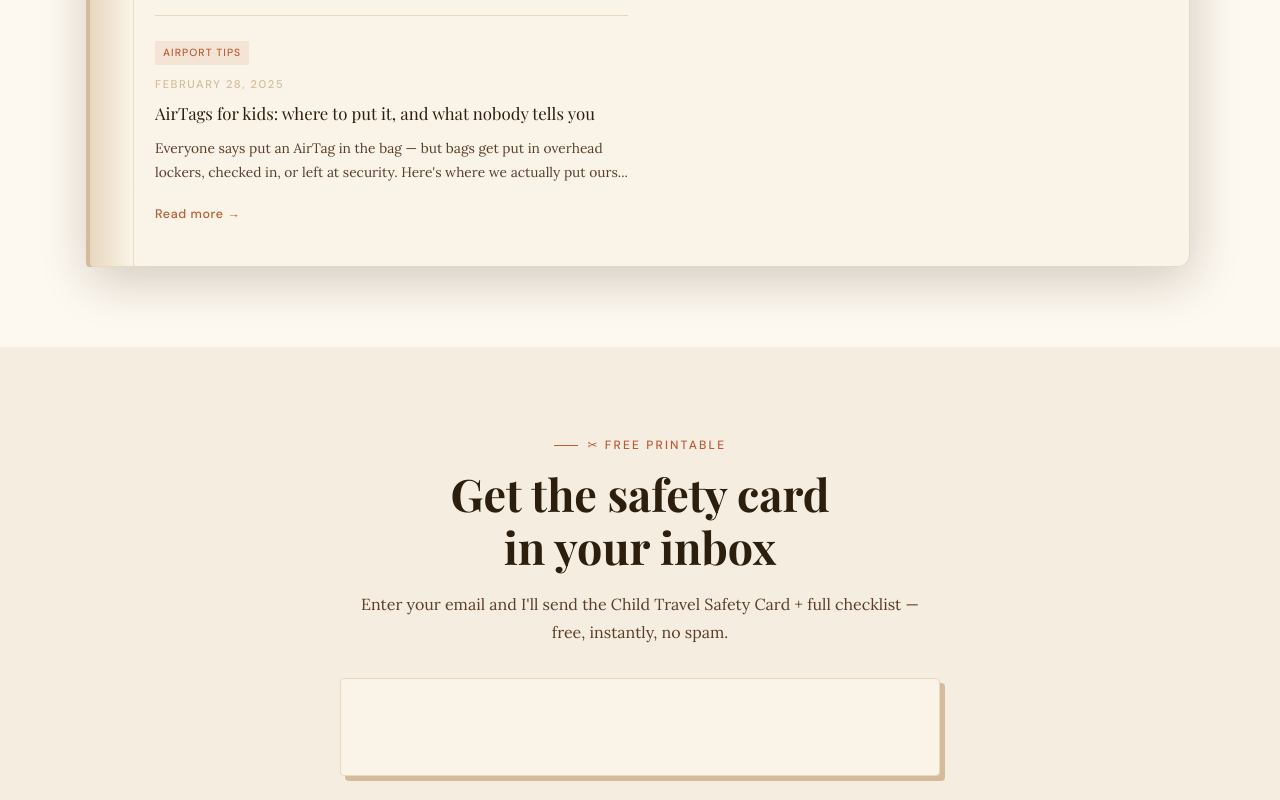
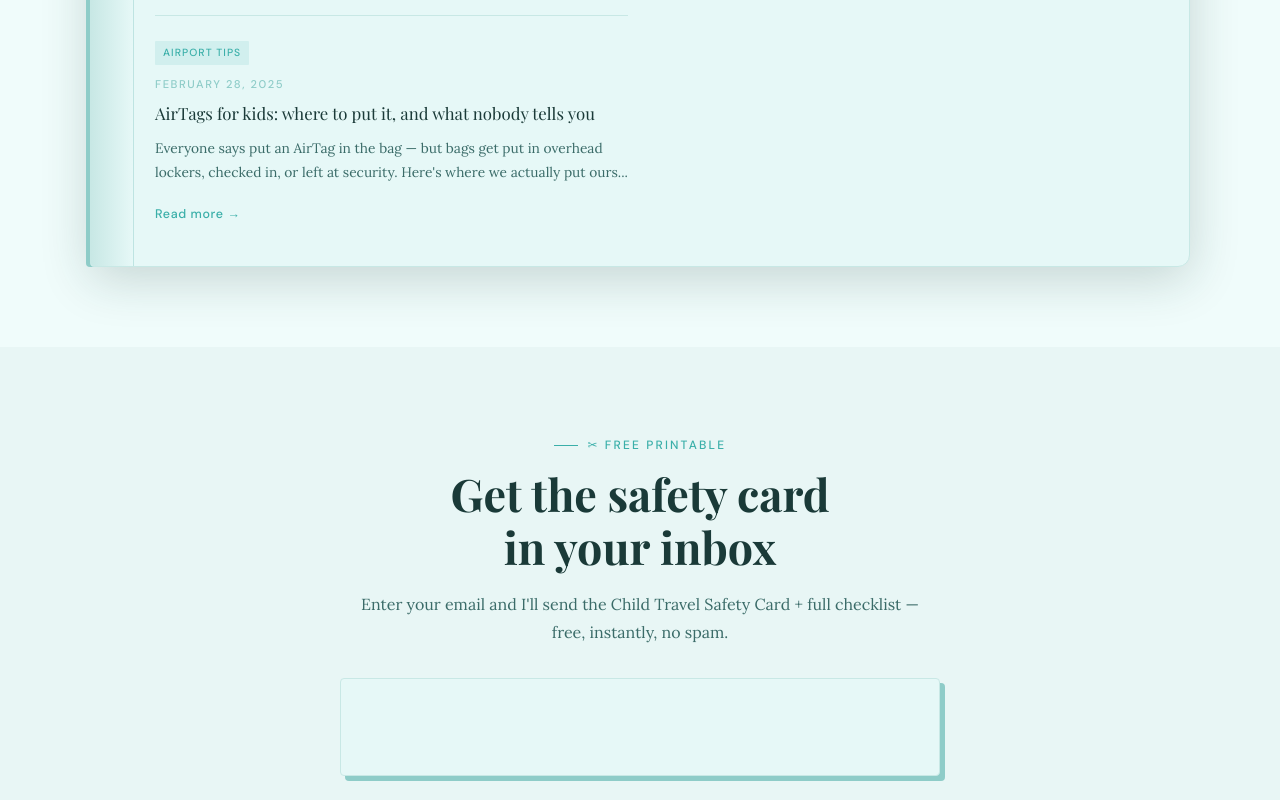
Before and after one commit to iuliadmy/julia-wonderers, a plain HTML site: page index.html in a window 1280 px wide. Shown: the part 3052-3852 px from the top of the page. Drawn offline with nearby package versions, Linux system fonts and the light colour scheme; a web font is replaced by a local one.

Commit message:
Update index.html

```diff
--- a/index.html
+++ b/index.html
@@ -7,18 +7,18 @@
 <link href="https://fonts.googleapis.com/css2?family=Playfair+Display:ital,wght@0,400;0,700;1,400;1,600&family=Lora:ital,wght@0,400;0,500;1,400&family=DM+Sans:wght@300;400;500&display=swap" rel="stylesheet">
 <style>
   :root {
-    --sand: #f5ede0;
-    --sand-dark: #e8d8c0;
-    --sand-deeper: #d4bc9a;
-    --ink: #2c1f0e;
-    --ink-light: #5a3e28;
-    --rust: #b85c38;
-    --rust-light: #d4784f;
-    --sage: #7a8c6e;
-    --cream: #fdf8f0;
-    --paper: #faf4e8;
-    --shadow: rgba(44,31,14,0.12);
-    --shadow-deep: rgba(44,31,14,0.22);
+    --sand: #e8f6f5;
+    --sand-dark: #c8e8e5;
+    --sand-deeper: #8eccc8;
+    --ink: #1a3a38;
+    --ink-light: #3a6b68;
+    --rust: #3AAFA9;
+    --rust-light: #5CC8C2;
+    --sage: #E07A9B;
+    --cream: #f0fcfb;
+    --paper: #e6f8f7;
+    --shadow: rgba(26,58,56,0.10);
+    --shadow-deep: rgba(26,58,56,0.20);
   }
   * { margin:0; padding:0; box-sizing:border-box; }
   html { scroll-behavior:smooth; }
@@ -47,7 +47,7 @@
   /* ── NAV ── */
   nav {
     position: fixed; top:0; left:0; right:0; z-index:100;
-    background: rgba(245,237,224,0.95);
+    background: rgba(232,246,245,0.95);
     backdrop-filter: blur(14px);
     border-bottom: 1px solid var(--sand-dark);
     padding: 0 5vw; height: 64px;
@@ -64,7 +64,7 @@
   .hamburger span { display:block; width:24px; height:2px; background:var(--ink); border-radius:2px; }
   .mobile-menu {
     display:none; position:fixed; top:64px; left:0; right:0;
-    background:rgba(245,237,224,0.98); backdrop-filter:blur(12px);
+    background:rgba(232,246,245,0.98); backdrop-filter:blur(12px);
     z-index:99; padding:1.5rem 5vw 2rem;
     border-bottom:1px solid var(--sand-dark);
     flex-direction:column; gap:1.2rem;
@@ -181,10 +181,10 @@
   .printables-grid { display:grid; grid-template-columns:repeat(auto-fit,minmax(280px,1fr)); gap:2rem; }
   .printable-card { background:var(--paper); border:1px solid var(--sand-dark); border-radius:4px; overflow:hidden; box-shadow:3px 3px 0 var(--sand-deeper); transition:all .25s; cursor:pointer; }
   .printable-card:hover { transform:translateY(-3px) translateX(-1px); box-shadow:5px 5px 0 var(--sand-deeper),0 12px 30px var(--shadow); }
-  .p-preview { background:linear-gradient(135deg,#f9c4af,#e8836a); height:178px; display:flex; align-items:center; justify-content:center; }
+  .p-preview { background:linear-gradient(135deg,#a0dbd8,#3AAFA9); height:178px; display:flex; align-items:center; justify-content:center; }
   .p-preview-inner { background:white; width:116px; height:145px; border-radius:2px; box-shadow:0 4px 20px rgba(0,0,0,.2); padding:11px; display:flex; flex-direction:column; gap:6px; transform:rotate(-2deg); }
-  .pv-line { height:2px; background:#f9c4af; border-radius:1px; }
-  .pv-line.dark { background:#d4784f; }
+  .pv-line { height:2px; background:#a0dbd8; border-radius:1px; }
+  .pv-line.dark { background:#3AAFA9; }
   .pv-line.short { width:60%; }
   .p-info { padding:1.5rem; }
   .p-badge { display:inline-block; background:var(--sage); color:white; font-size:.65rem; font-weight:500; letter-spacing:.1em; text-transform:uppercase; padding:.2rem .6rem; border-radius:1px; margin-bottom:.8rem; }
@@ -207,7 +207,7 @@
   .blog-pages-outer { overflow:hidden; }
   .blog-pages { display:flex; transition:transform .5s cubic-bezier(.4,0,.2,1); }
   .book-page { min-width:100%; padding:2.5rem 2.5rem 2.5rem 4rem; display:grid; grid-template-columns:1fr 1fr; gap:3rem; align-items:start; }
-  .b-tag { display:inline-block; background:rgba(184,92,56,.1); color:var(--rust); font-size:.65rem; font-weight:500; letter-spacing:.1em; text-transform:uppercase; padding:.2rem .5rem; border-radius:1px; margin-bottom:.6rem; }
+  .b-tag { display:inline-block; background:rgba(58,175,169,.12); color:var(--rust); font-size:.65rem; font-weight:500; letter-spacing:.1em; text-transform:uppercase; padding:.2rem .5rem; border-radius:1px; margin-bottom:.6rem; }
   .b-date { font-size:.7rem; letter-spacing:.14em; text-transform:uppercase; color:var(--sand-deeper); margin-bottom:.6rem; font-weight:500; }
   .b-title { font-family:'Playfair Display',serif; font-size:1.05rem; color:var(--ink); margin-bottom:.7rem; line-height:1.3; }
   .b-excerpt { font-family:'Lora',serif; font-size:.86rem; color:var(--ink-light); line-height:1.75; margin-bottom:.9rem; }
@@ -383,7 +383,7 @@
         </div>
       </div>
       <div class="printable-card reveal" style="opacity:.55;pointer-events:none;">
-        <div class="p-preview" style="background:linear-gradient(135deg,#c5d8b0,#7a8c6e);">
+        <div class="p-preview" style="background:linear-gradient(135deg,#b8dfe8,#5a9aaa);">
           <div class="p-preview-inner"></div>
         </div>
         <div class="p-info">
@@ -393,7 +393,7 @@
         </div>
       </div>
       <div class="printable-card reveal" style="opacity:.55;pointer-events:none;">
-        <div class="p-preview" style="background:linear-gradient(135deg,#b0c8d8,#5a7f96);">
+        <div class="p-preview" style="background:linear-gradient(135deg,#c8e8d5,#5a9a78);">
           <div class="p-preview-inner"></div>
         </div>
         <div class="p-info">
```
